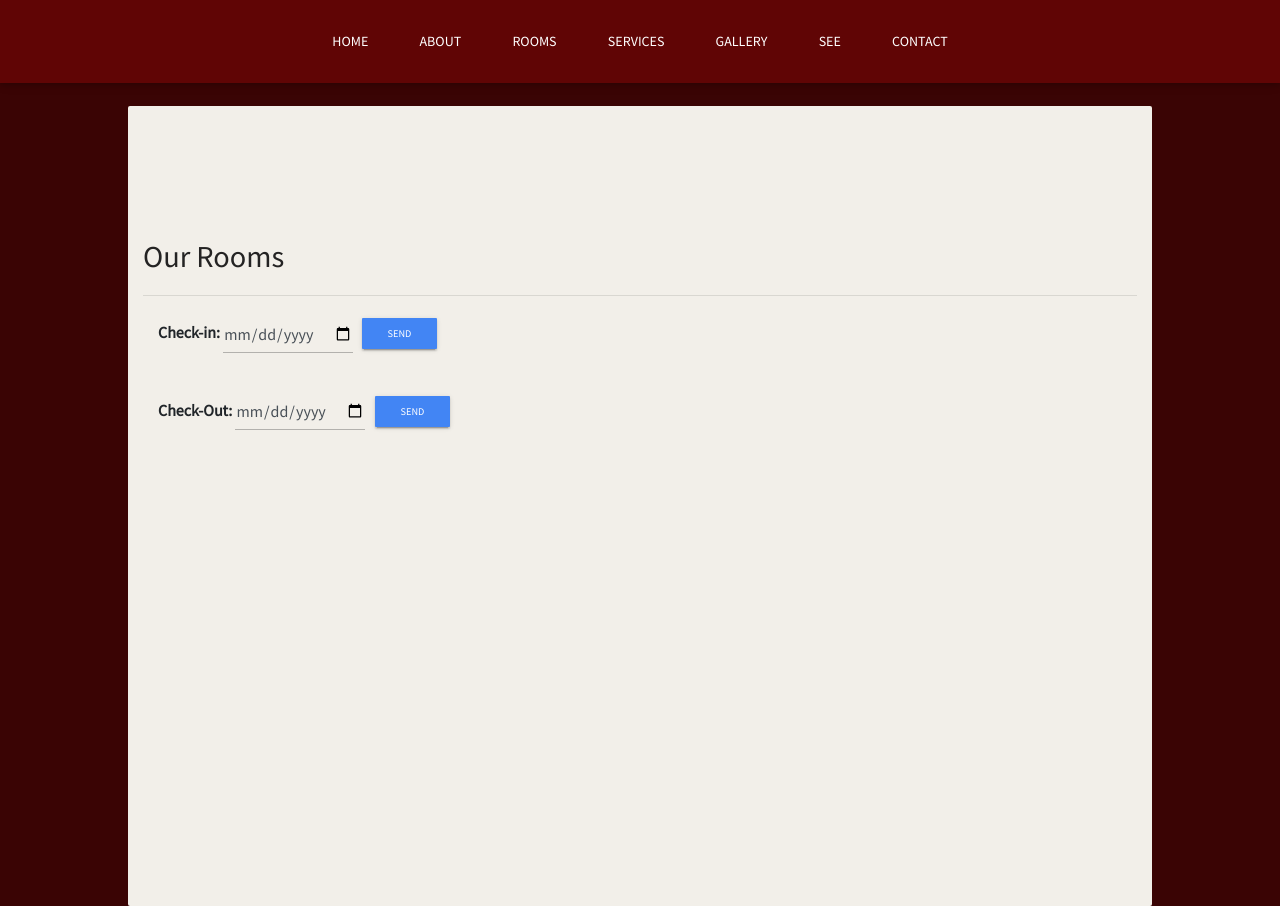
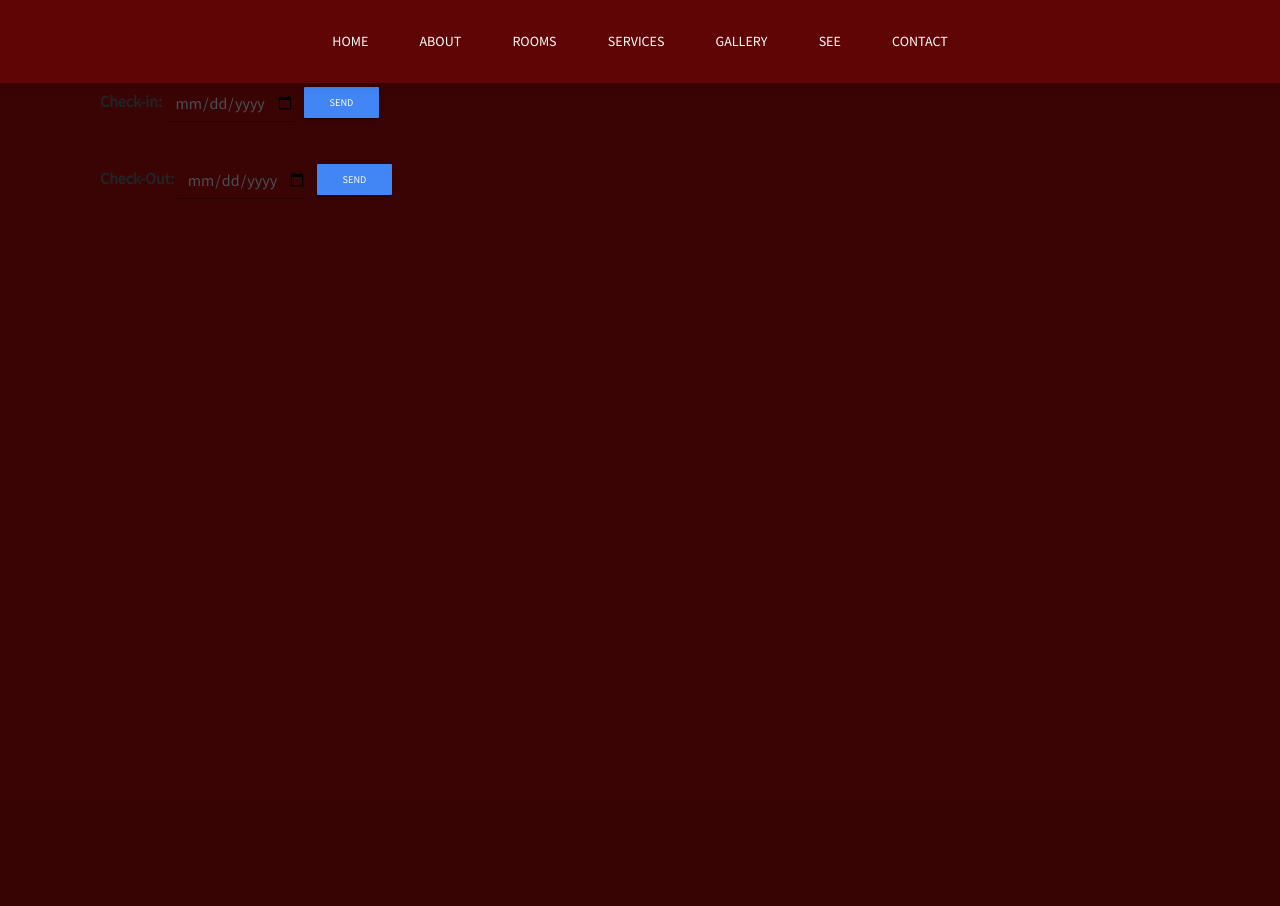
Before and after one commit to VentGrey/hotel-meson, a PHP site: page /rooms/index.html in a window 1280 px wide. After the commit the page ends 199 px from the top, so only its background shows below. Run offline with PHP 8.4, Linux system fonts and the light colour scheme; some libraries are stand-ins or nearby versions.

Commit message:
Deleted rooms css classes from here
This is to move them

```diff
--- a/css/style.css
+++ b/css/style.css
@@ -8,6 +8,10 @@ body {
     font-weight: bold;
     background-color: rgb(58, 4, 4);
     height: 100%;
+}
+
+input {
+  text-align: center;
 }
 
 /* Navbar */
@@ -51,29 +55,3 @@ body {
 .hm_primary-color {
     background-color: rgb(96, 5, 5);
 }
-
-
-/* Styles for ROOMS section */
-
-.hm_container {
-  margin-top: 5.1em;
-  width: 80%;
-  height: 40%;
-}
-
-.rooms-body{
-  padding-top: 10%;
-  height: 100%;
-  background-color: #F2EFE9;
-}
-
-.text-2 {
-  font-size: 1.9em;
-  color: #242323 !important;
-}
-
-.sml-input {
-  width: 14%;
-}
-
-/* End of ROOMS styling */
```
